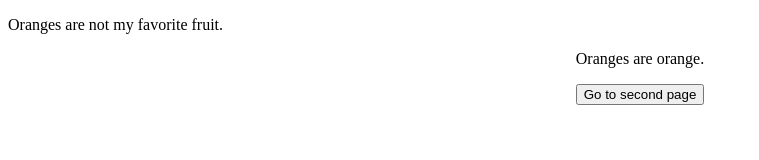
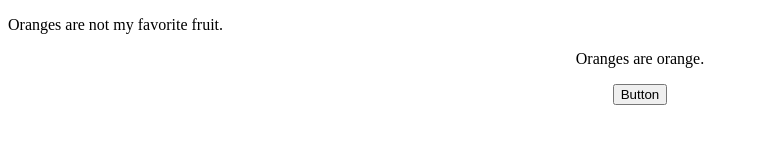
Before and after one commit to wakachoochoo/Oranges, a plain HTML site: page index.html in a window 1280 px wide. Shown: the whole page, without its empty margins (0-759 px from the left). Drawn offline with Linux system fonts and the light colour scheme.

Commit message:
Update index.html

```diff
--- a/index.html
+++ b/index.html
@@ -7,7 +7,7 @@
 <p>Oranges are not my favorite fruit.</p>
 <center>
 <p>Oranges are orange.</p>
-<a href="second.html"><button>Go to second page</button></a>
+<a href="second.html"><button>Button</button></a>
 </center>
 </body>
 </html>
```
